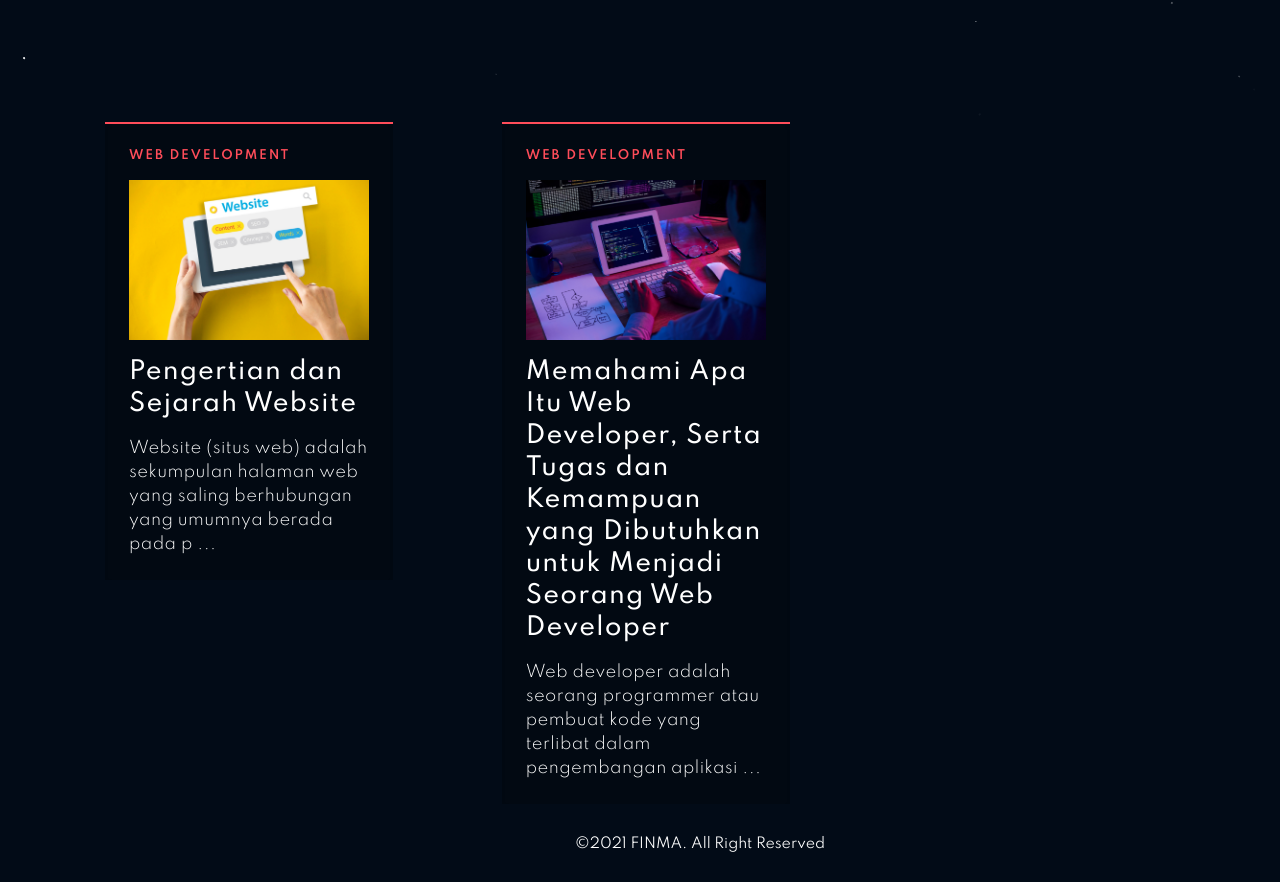
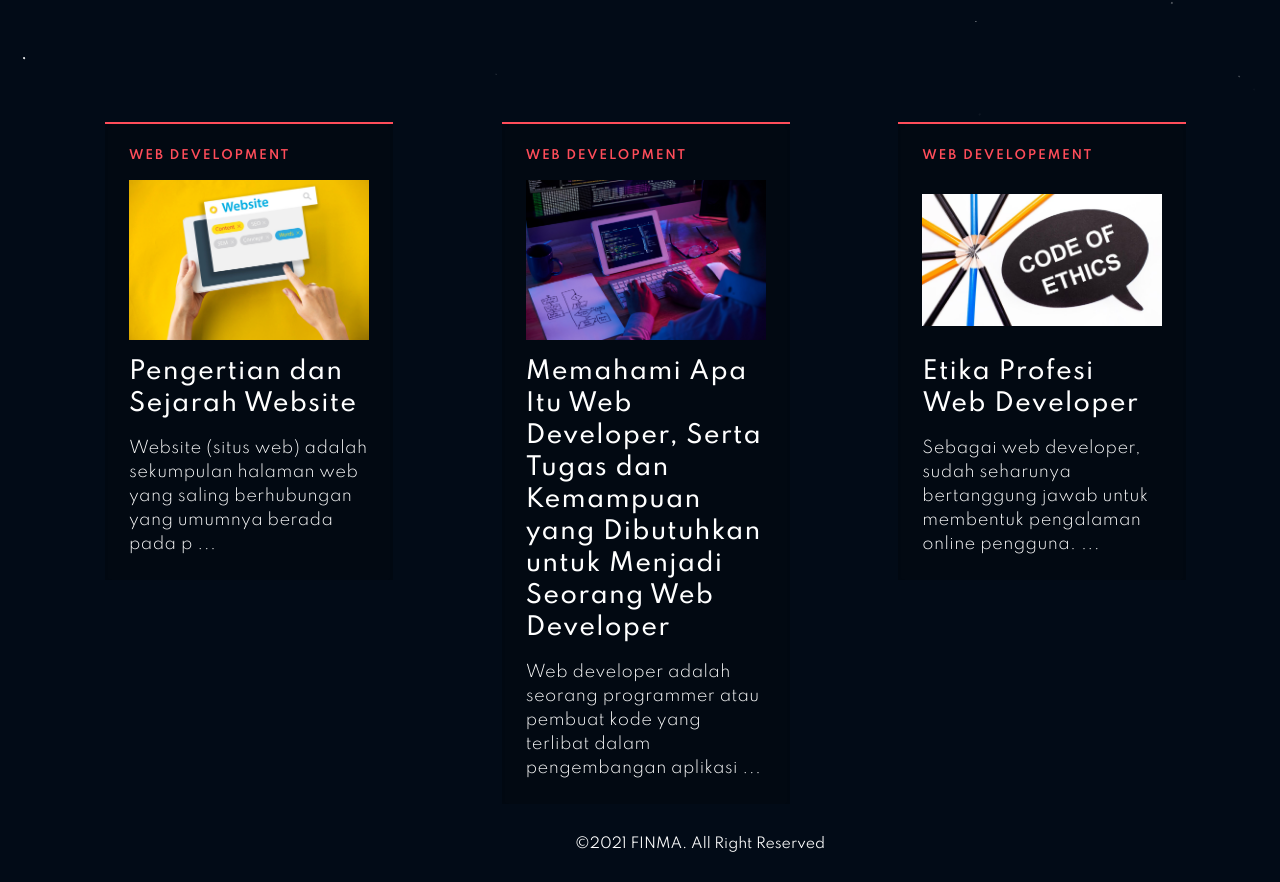
Before and after one commit to finma/portfolio, a Next.js app: page /blog in a window 1280 px wide. Shown: the part 678-1560 px from the top of the page. Built offline with nearby package versions, Linux system fonts and the light colour scheme.

Commit message:
add: new blog

```diff
--- a/src/components/layout/Sidebar.tsx
+++ b/src/components/layout/Sidebar.tsx
@@ -10,7 +10,9 @@ const Sidebar = () => {
       <nav className='flex flex-col space-y-8 w-12'>
         {links?.map(({ href, icon }) => {
           return (
+            <>
               <UnstyledLink
+                data-tooltip-target='tooltip-default'
                 key={href}
                 href={href}
                 className={`cursor-newtab inline-block p-2 h-6 hover:text-primary-400 ${
@@ -23,6 +25,7 @@ const Sidebar = () => {
               >
                 {icon}
               </UnstyledLink>
+            </>
           );
         })}
       </nav>
--- a/src/data/blog.ts
+++ b/src/data/blog.ts
@@ -86,6 +86,73 @@ export const blogs = [
 <p style="padding-left: 40px;">PHP adalah bahasa scripting yang tujuan umumnya diarahkan ke pengembangan web. PHP awalnya dibuat oleh programmer Denmark-Kanada Rasmus Lerdorf pada tahun 1994. Implementasi referensi PHP sekarang diproduksi oleh The PHP Group. PHP awalnya merupakan singkatan dari Personal Home Page, tetapi sekarang merupakan singkatan dari inisialisasi rekursif PHP: Hypertext Preprocessor.</p>
 <p style="padding-left: 40px;">&nbsp;</p>`,
   },
+  {
+    id: 3,
+    image: '/images/blog/3.jpg',
+    title: 'Etika Profesi Web Developer',
+    category: 'web developement',
+    content:
+      'Sebagai web developer, sudah seharunya bertanggung jawab untuk membentuk pengalaman online pengguna. Dengan membuat pilihan yang etis dan berpusat pada pengguna, maka dibuatlah web yang baik untuk semua orang.',
+    body: `<p>Sebagai web developer, sudah seharunya bertanggung jawab untuk membentuk pengalaman online pengguna. Dengan membuat pilihan yang etis dan berpusat pada pengguna, maka dibuatlah web yang baik untuk semua orang.</p>
+
+<p>&nbsp;</p>
+
+<p>Prinsip web developement yang etis :</p>
+
+<p>&nbsp;</p>
+
+<p>1. Aplikasi web harus bekerja untuk semua orang</p>
+
+<p style="margin-left:40px">a) Dibangun di atas peningkatan progresif</p>
+
+<p style="margin-left:40px">b) Prioritaskan aksesibilitas</p>
+
+<p style="margin-left:40px">c) Kembangkan formulir inklusif</p>
+
+<p style="margin-left:40px">d) Uji dengan pengguna nyata</p>
+
+<p style="margin-left:40px">&nbsp;</p>
+
+<p>2. Aplikasi web harus bekerja di mana saja</p>
+
+<p style="margin-left:40px">a) Dibangun secara responsif</p>
+
+<p style="margin-left:40px">b) Nilai kinerja</p>
+
+<p style="margin-left:40px">c) Manfaatkan kemampuan off-line terlebih dahulu</p>
+
+<p style="margin-left:40px">d) Buka tautan dalam yang permanen, dapat dibaca manusia</p>
+
+<p style="margin-left:40px">&nbsp;</p>
+
+<p>3. Aplikasi web harus menghormati privasi dan keamanan pengguna</p>
+
+<p style="margin-left:40px">a) Gunakan https di mana-mana</p>
+
+<p style="margin-left:40px">b) Hormati preferensi pelacakan pengguna</p>
+
+<p style="margin-left:40px">c) Berikan informasi yang jelas kepada pengguna tentang bagaimana informasi mereka digunakan</p>
+
+<p style="margin-left:40px">d) Izinkan pengguna mengekspor data mereka</p>
+
+<p style="margin-left:40px">e) Mengamankan data pengguna</p>
+
+<p style="margin-left:40px">&nbsp;</p>
+
+<p>4. Pengembang web harus mempertimbangkan rekan-rekan mereka</p>
+
+<p style="margin-left:40px">a) Komentar dan kode dokumen</p>
+
+<p style="margin-left:40px">b) Lint dan kode uji</p>
+
+<p style="margin-left:40px">c) Manfaatkan kontrol sumber dan integrasi berkelanjutan</p>
+
+<p style="margin-left:40px">d) Konsumsi dan kontribusikan ke open source jika memungkinkan</p>
+
+<p style="margin-left:40px">e) Perlakukan pengembang lain dengan hormat</p>
+
+<p style="margin-left:40px">f) Tawarkan, ikuti, dan terapkan kode etik untuk proyek sumber terbuka</p>`,
+  },
 ];
 
 // <a href='https://www.freepik.com/photos/technology'>
```
Also changed, not shown: public/images/blog/3.jpg (added). Lines whose indentation alone changed are shown as unchanged.
